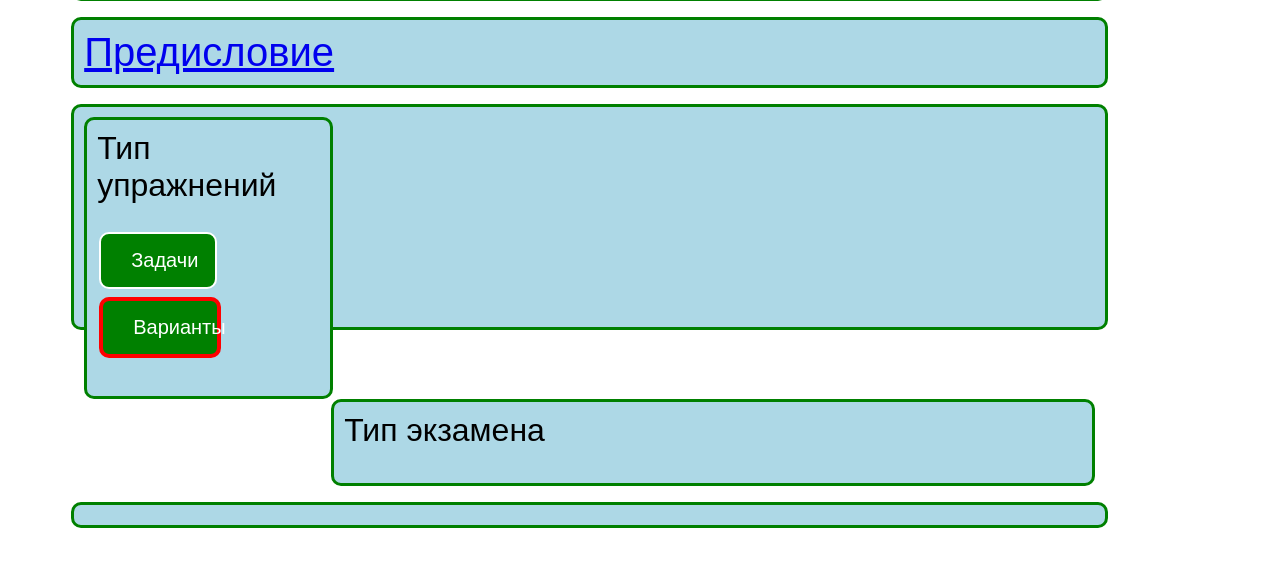
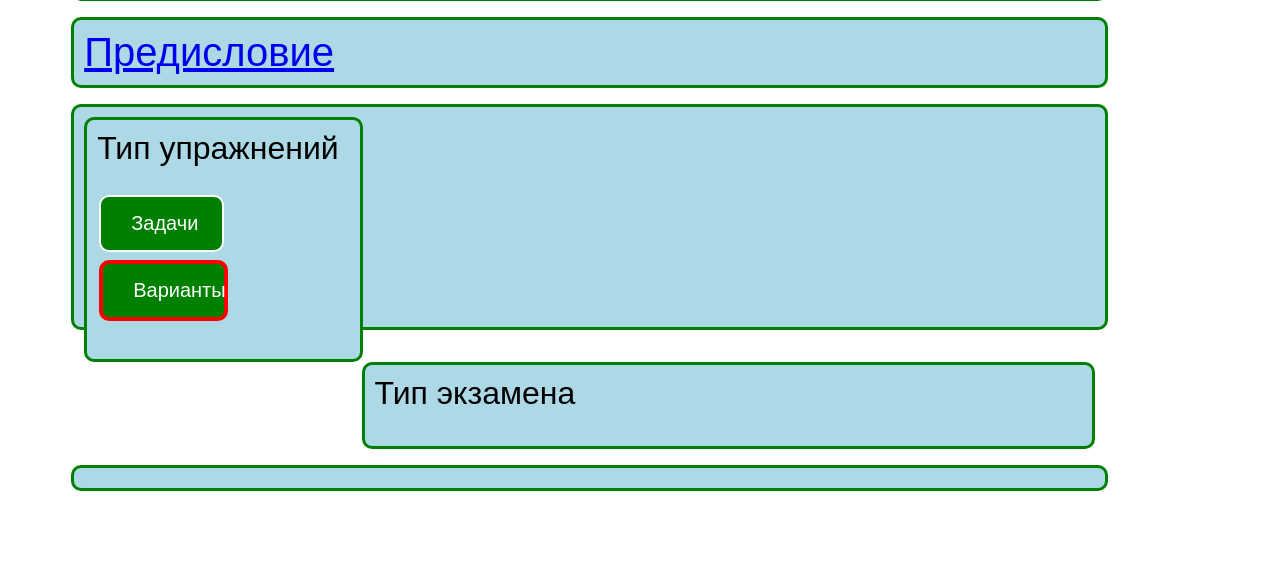
Before and after one commit to mmt-48/ege, a Django app: template main/templates/main/index.html in a window 1280 px wide. Shown: the part 219-786 px from the top of the page. Run offline with Django 3.2, Linux system fonts and the light colour scheme; the template is opened without the code that fills it, so the values that code supplies are empty.

Commit message:
probl111

```diff
--- a/main/templates/main/index.html
+++ b/main/templates/main/index.html
@@ -64,7 +64,7 @@ padding: 10px;
 .px_l1{
   padding: 10px;
   float: right;
-  width:73%;
+  width:70%;
   font-size:24px;
   background-color: white;
   border: 3px solid green;
@@ -76,7 +76,7 @@ padding: 10px;
 .px_l2{
   padding: 10px;
   float: left;
-  width:22%;
+  width:25%;
   font-size:24px;
   background-color: white;
   border: 3px solid green;
```
